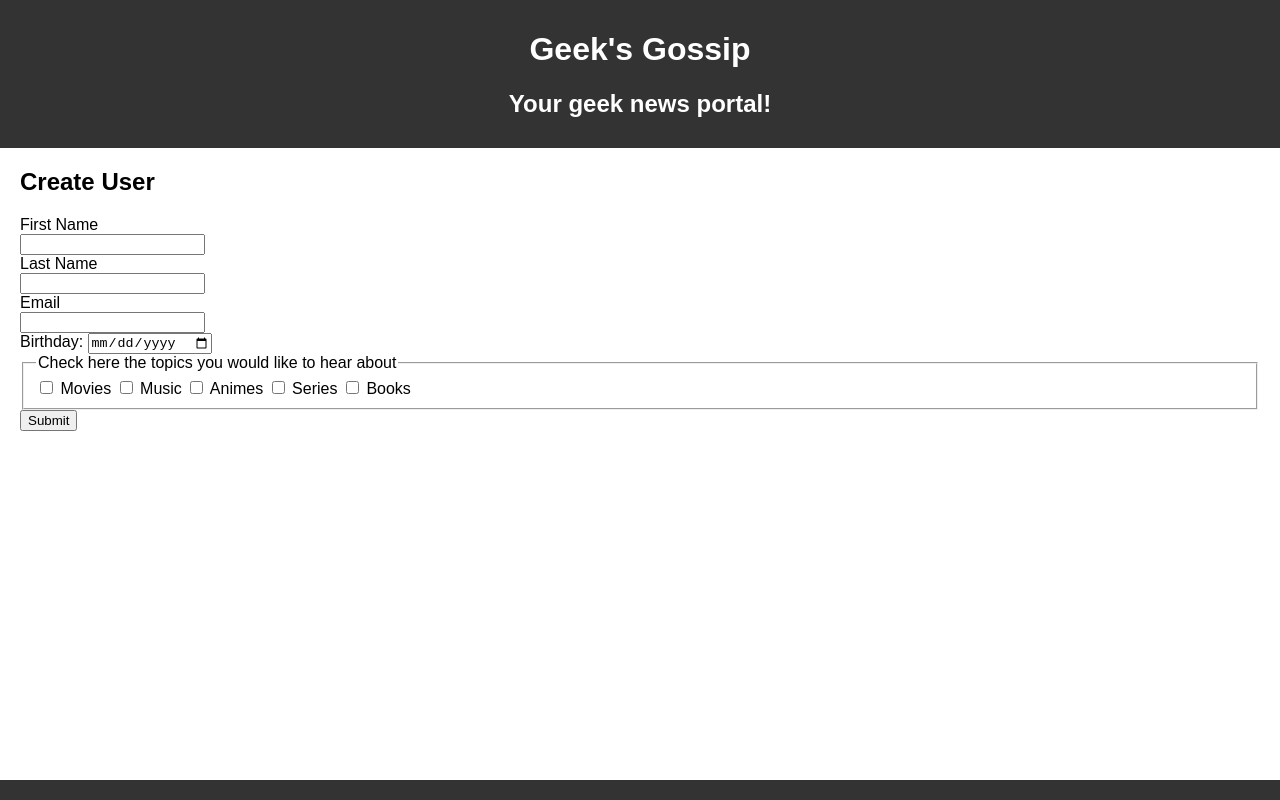
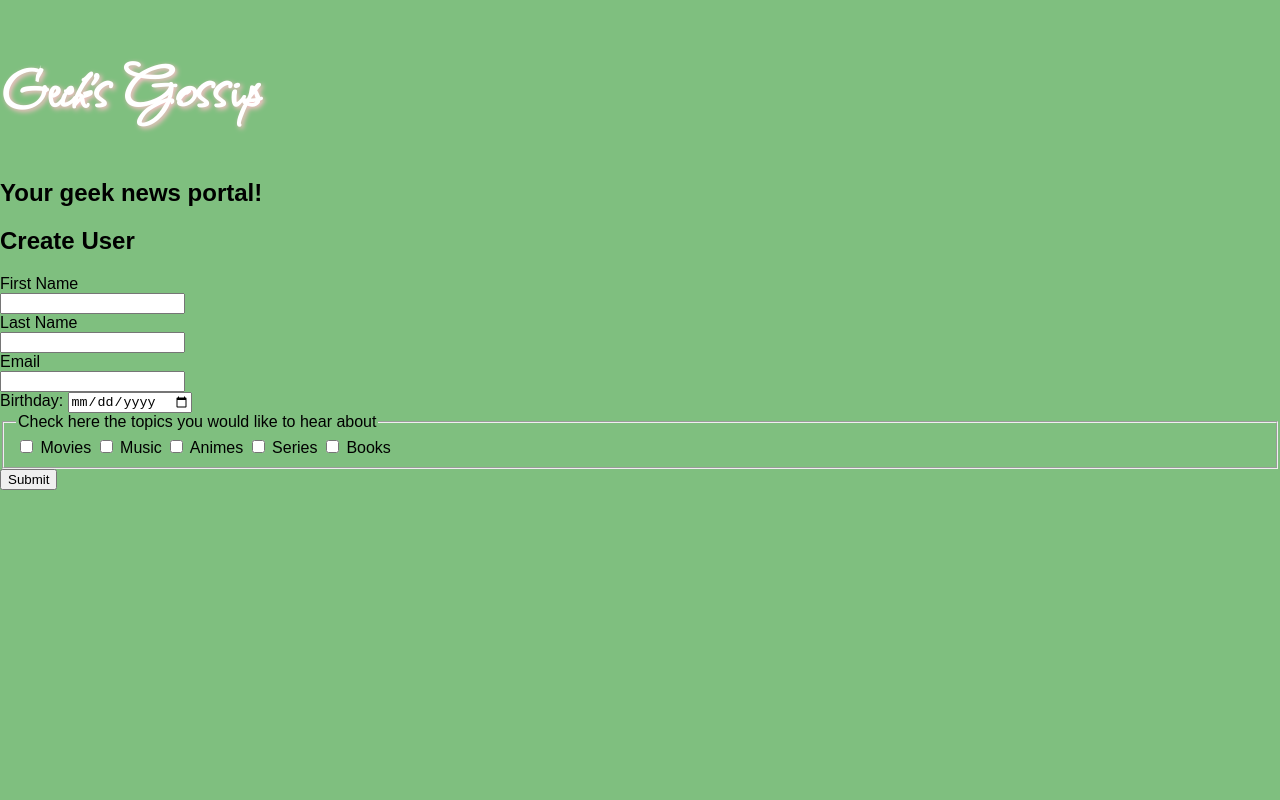
Before and after one commit to deiadourado/Dynamic-Web-Site-with-Database-Integration, a PHP site: page / in a window 1280 px wide. Run offline with PHP 8.4, Linux system fonts and the light colour scheme.

Commit message:
update styles.css and index.html

```diff
--- a/css/styles.css
+++ b/css/styles.css
@@ -1,38 +1,24 @@
+@font-face {
+    font-family: Fuggles-Regular;
+    src: url("../Fonts/Fuggles-Regular.ttf");
+  }
+
+@font-face {
+    font-family: CroissantOne-Regular;
+    src: url("../Fonts/CroissantOne-Regular.ttf");
+  }
+
+h1 {
+    color: #fff;
+    font-family: Fuggles-Regular;
+    font-size: 70px;
+    text-shadow: 2px 2px 5px pink;
+    text-align: justify;
+}
+
 body {
     font-family: Arial, sans-serif;
     margin: 0;
     padding: 0;
+    background: rgba(0, 128, 0, 0.5)
 }
-
-header {
-    background-color: #333;
-    color: #fff;
-    padding: 10px 0;
-    text-align: center;
-}
-
-nav {
-    /* Navigation styles here */
-}
-
-.logo {
-    /* Logo styles here */
-}
-
-.container {
-    margin: 20px;
-}
-
-form {
-    /* Form styles here */
-}
-
-footer {
-    background-color: #333;
-    color: #fff;
-    text-align: center;
-    padding: 10px 0;
-    position: fixed;
-    bottom: 0;
-    width: 100%;
-}
--- a/index.html
+++ b/index.html
@@ -4,7 +4,7 @@
 <head>
     <meta charset="UTF-8">
     <meta name="viewport" content="width=device-width, initial-scale=1.0">
-    <link rel="stylesheet" href="styles.css">
+    <link rel="stylesheet" href="css/styles.css">
     <title>Geek's Gossip</title>
 </head>
 
```
Also changed, not shown: Fonts/CroissantOne-Regular.ttf (added), Fonts/Fuggles-Regular.ttf (added).
